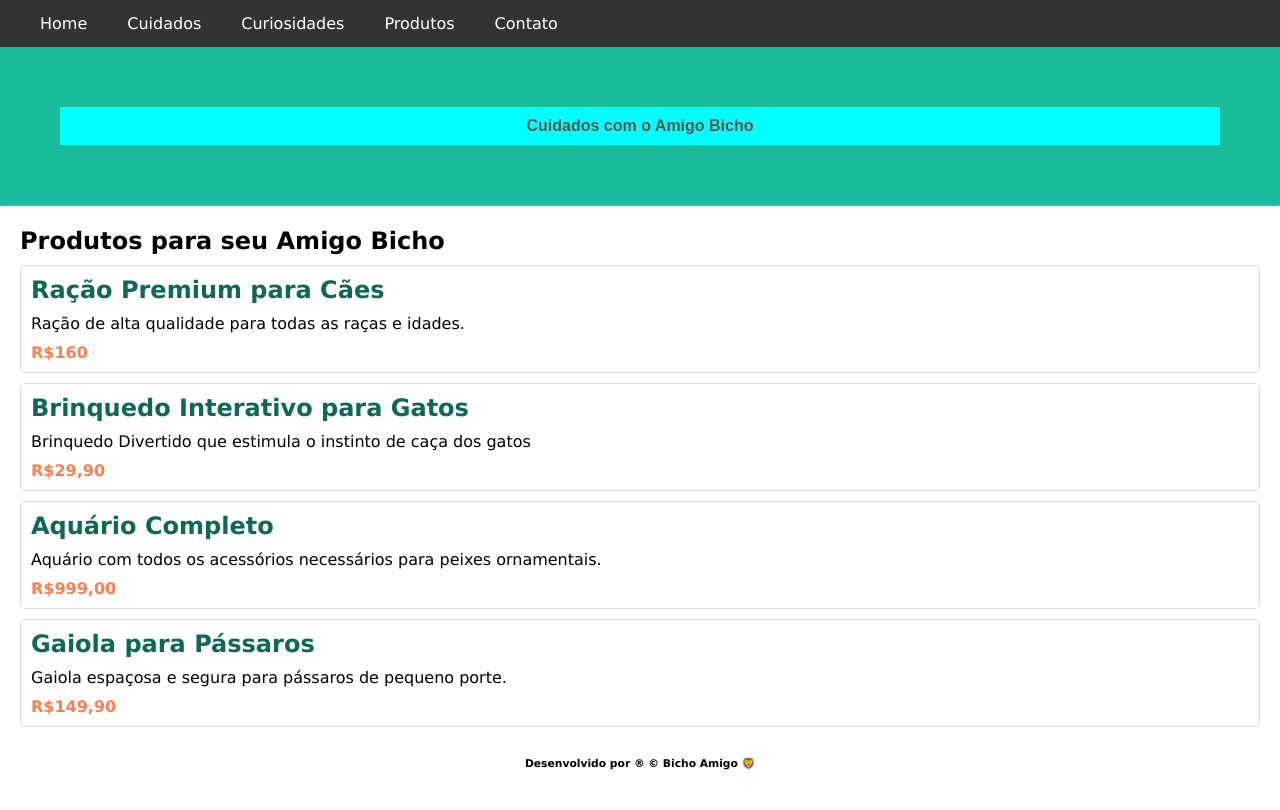
After one commit to switer007/DesenvolveWeb, a PHP site: page /produtos.html in a window 1280 px wide. The commit adds this page. Run offline with PHP 8.4, Linux system fonts and the light colour scheme.

Commit message:
29/04/25

```diff
--- a/aula4/folha/style.css
+++ b/aula4/folha/style.css
@@ -41,7 +41,29 @@ section {
 section article p {
     padding: 5px 0
 }
+.lista {
+    padding: 0 30px;
+}
+li::marker{
+    font-weight: bold;
+}
 footer {
     padding: 20px;
     text-align: center;
 }
+.produto{
+    border: 1px solid #DDD;
+    border-radius: 5px;
+    padding: 10px;
+    margin: 10px 0;
+}
+.produto h2 {
+    color: #0e6856;
+}
+.produto p {
+    margin: 5px 0;
+}
+.preco {
+    color: coral;
+    font-weight: bold;
+}
--- /dev/null
+++ b/aula4/produtos.html
@@ -0,0 +1,72 @@
+<!DOCTYPE html>
+<html lang="pt-br">
+<head>
+    <!--Tags para Otimizar o site nos mecanismos de busca-->
+    <!--Search Engine Optimization (SEO)-->
+    <meta charset="UTF-8">
+    <meta name="description" content="Página feita em sala de aula html/css">
+    <meta name="keywords" content="HTML, CSS, Senac, Curso Técnico em Informática, TI36">
+    <meta name="author" content="James Felipe">
+    <meta name="viewport" content="width=device-width, initial-scale=1.0">
+    <link rel="stylesheet" href="folha/style.css">
+    <title>Amigo Bicho</title>
+</head>
+<body>
+    <!--<main> -contéudo principal da página
+        <header> -cabeçalho da página
+        <nav> - navegação
+        <section> - seção com conteúdo
+        <article> - conteúdo ou artigo
+        <aside> - conteúdo secundário
+        <footer> - rodapé
+            ### Entidades HTML ###
+            &reg; - símbolo de marca registrada
+            &copy - símbolo copyright
+            &nbsp - espaço em branco
+            &amp -
+            -->
+    <main>
+        <nav>
+            <!--lista não ordenada-->
+            <ul>
+                <li><a href="index.html">Home</a></li>
+                <li><a href="cuidados.html">Cuidados</a></li>
+                <li><a href="curiosidades.html">Curiosidades</a></li>
+                <li><a href="produtos.html">Produtos</a></li>
+                <li><a href="contato.html">Contato</a></li>
+            </ul>
+        </nav>
+        <header><!--- cabeçalho da página-->
+        <h1>Cuidados com o Amigo Bicho</h1>
+
+        </header>
+        <hr><!--linha usada para separar conteúdos(Horizontal Rule)-->
+        <section>
+            <article>
+            <h2>Produtos para seu Amigo Bicho</h2>
+            <div class="produto">
+                <h2>Ração Premium para Cães</h2>
+                <p>Ração de alta qualidade para todas as raças e idades.</p>
+                <div class="preco">R$160</div>
+            </div>
+            <div class="produto">
+                <h2>Brinquedo Interativo para Gatos</h2>
+                <p>Brinquedo Divertido que estimula o instinto de caça dos gatos</p>
+                <div class="preco"> R$29,90</div>
+            </div>
+                <div class="produto">
+                    <h2>Aquário Completo</h2>
+                    <p>Aquário com todos os acessórios necessários para peixes ornamentais.</p>
+                    <div class="preco">R$999,00</div>
+                </div>
+                <div class="produto">
+                    <h2>Gaiola para Pássaros</h2>
+                    <p>Gaiola espaçosa e segura para pássaros de pequeno porte.</p>
+                    <div class="preco">R$149,90</div>
+                </div>
+        <footer>
+            <h6>Desenvolvido por &reg; &copy; Bicho Amigo &#129409</h6>
+        </footer>
+    </main>
+</body>
+</html>
```
Also changed, not shown: aula4/cuidados.html (+7 -7 lines).
